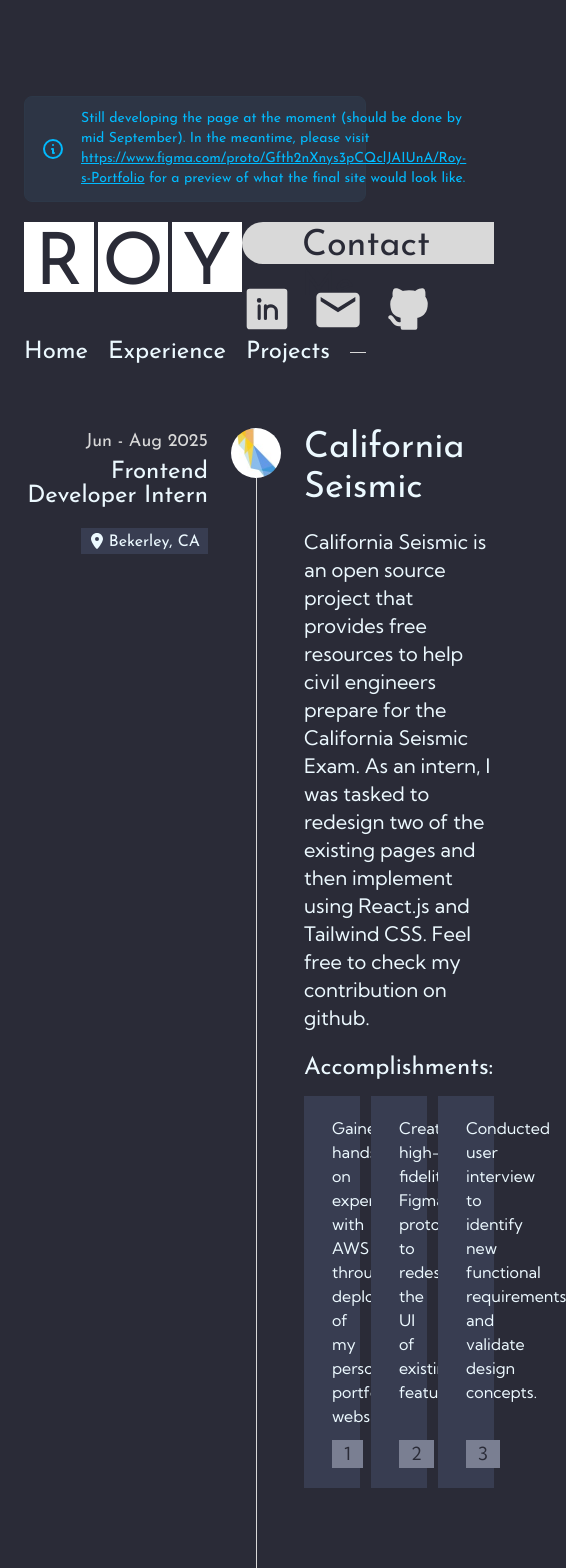
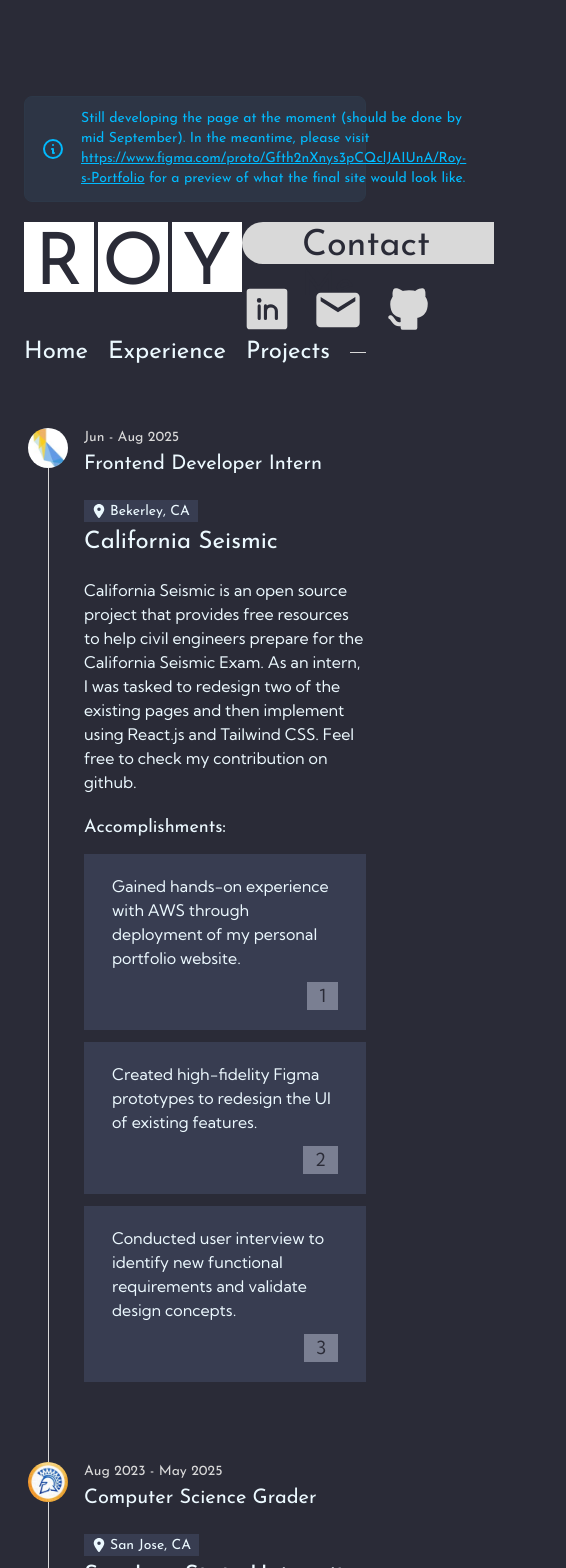
Before and after one commit to RoyCDev/portfolio, a React (Vite) app: page /experience in a window 390 px wide. Shown: the top 1568 px of the page, 566 px wide, since content can reach past the window. Built offline with nearby package versions, Linux system fonts and the light colour scheme; a web font is replaced by a local one.

Commit message:
responsive experience page

```diff
--- a/src/pages/ExperiencePage/index.tsx
+++ b/src/pages/ExperiencePage/index.tsx
@@ -7,23 +7,23 @@
   return (
     <ul className="mt-15">
       {jobs.map((job, i) => (
-        <li key={i} className="flex items-start gap-x-6">
-          <div className="min-w-46 text-end">
-            <p className="text-lg text-accent">{job.start} - {job.end}</p>
-            <p className="text-2xl leading-6 mt-1">{job.title}</p>
-            <div className="flex items-center gap-x-1 w-fit justify-self-end bg-primary px-2 mt-5">
+        <li key={i} className="grid grid-cols-[auto_1fr] grid-rows-[auto_auto] gap-3 md:flex md:items-start md:gap-6">
+          <div className="divider divider-accent divider-start divider-horizontal before:w-0.25! after:w-0.25! gap-0! row-span-2 md:order-2">
+            <Avatar src={job.logo} alt={job.company} className="w-10 lg:w-12.5" />
+          </div>
+          <div className="md:min-w-38 lg:min-w-46 md:text-end md:order-1">
+            <p className="text-accent text-sm lg:text-lg">{job.start} - {job.end}</p>
+            <p className="leading-6 mt-1 text-xl lg:text-2xl">{job.title}</p>
+            <div className="flex items-center gap-x-1 w-fit bg-primary px-2 mt-6 -mb-2 text-sm lg:text-base md:ml-auto">
               <FaLocationDot />
               <p className="mt-0.5">{job.location}</p>
             </div>
           </div>
-          <div className="divider divider-accent divider-start divider-horizontal before:w-0.25! after:w-0.25! gap-0!">
-            <Avatar src={job.logo} alt={job.company} className="w-12.5" />
-          </div>
-          <div className={i !== jobs.length - 1 ? "pb-20" : ""}>
-            <p className="text-4xl">{job.company}</p>
-            {job.description && <p className="font-kumbh text-xl mt-5">{job.description}</p>}
-            <p className="text-2xl mt-5 mb-3">Accomplishments:</p>
-            <ul className="font-kumbh grid grid-cols-3 gap-x-3">
+          <div className={i !== jobs.length - 1 ? "pb-20 md:order-3" : "md:order-3"}>
+            <p className="text-2xl md:text-3xl lg:text-4xl">{job.company}</p>
+            {job.description && <p className="font-kumbh mt-5 sm:text-lg lg:text-xl">{job.description}</p>}
+            <p className="mt-5 mb-3 text-lg sm:text-xl lg:text-2xl">Accomplishments:</p>
+            <ul className="font-kumbh grid gap-3 lg:grid-cols-3 ">
               {job.responsibilities.map((responsibility, i) => (
                 <InfoItem key={i + 1} info={responsibility} number={i + 1} />
               ))}
```
